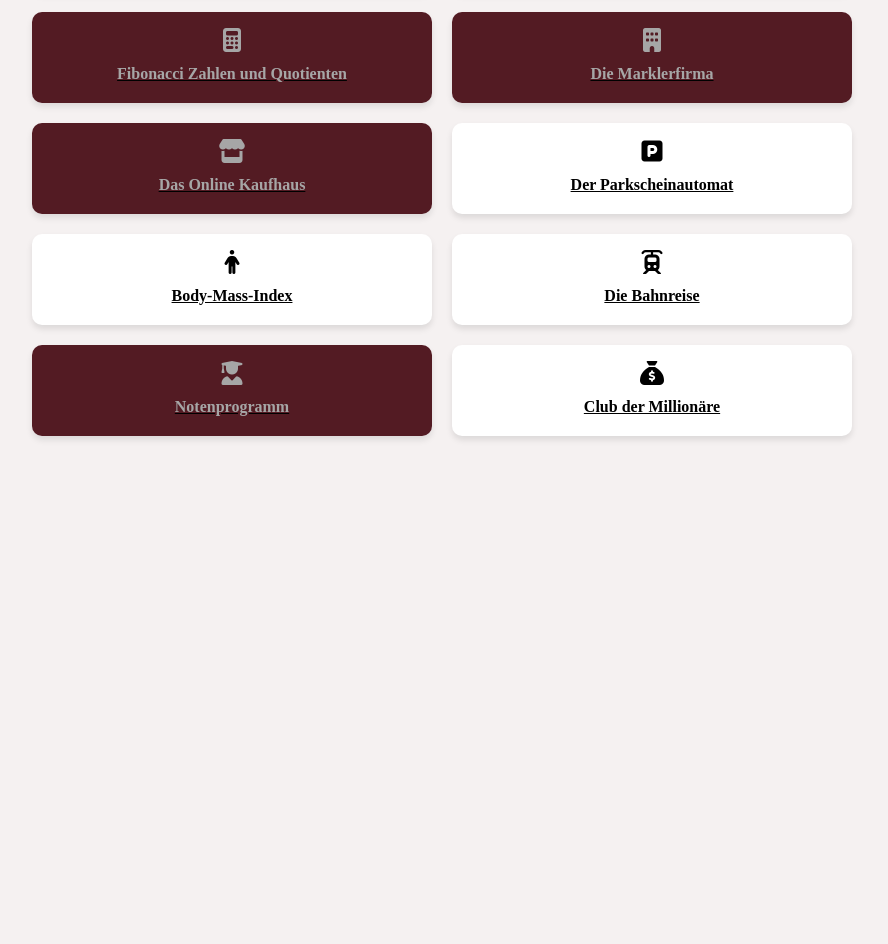
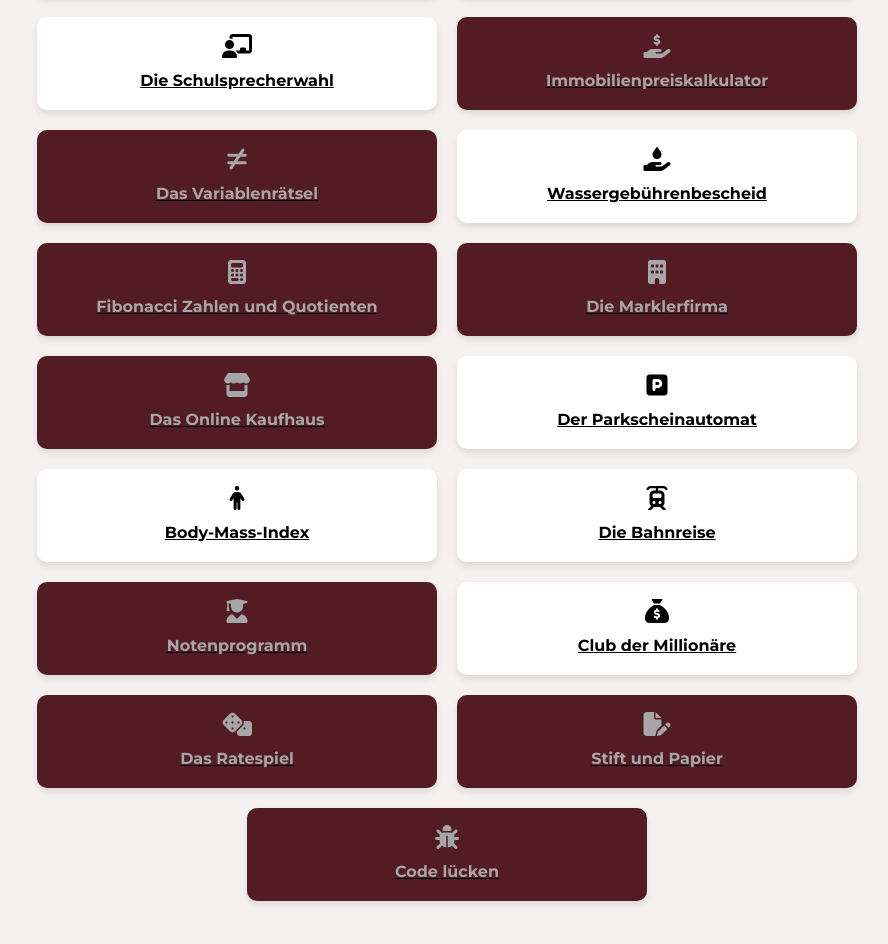
Before and after one commit to David-cmrg/david-cmrg.github.io, a plain HTML site: page MeinInfoKurs/DE/Seiten/JavaEditor/Java.html in a window 1280 px wide. Shown: the part 1324-2268 px from the top of the page, without its empty margins (318-1206 px from the left). Before the commit the page ends 1810 px from the top, so only its background shows below. Drawn offline with Linux system fonts and the light colour scheme.

Commit message:
UI Update
Implemented new Font.
Modified the Navigation bar.
Added new Programming languages (Scratch & HTML).

```diff
--- a/MeinInfoKurs/DE/Seiten/JavaEditor/Java.html
+++ b/MeinInfoKurs/DE/Seiten/JavaEditor/Java.html
@@ -7,6 +7,9 @@
     <link rel="stylesheet" href="../../style.css">
     <script src="../../script.js"></script>
     <script src="https://kit.fontawesome.com/c629f9a56e.js" crossorigin="anonymous"></script>
+    <link rel="preconnect" href="https://fonts.googleapis.com">
+    <link rel="preconnect" href="https://fonts.gstatic.com" crossorigin>
+    <link href="https://fonts.googleapis.com/css2?family=Montserrat:ital,wght@0,100..900;1,100..900&display=swap" rel="stylesheet">
     <script async src="https://pagead2.googlesyndication.com/pagead/js/adsbygoogle.js?client=ca-pub-3759386961615231"
      crossorigin="anonymous"></script>
     <title>MeinInfoKurs | Java</title>
@@ -23,7 +26,6 @@
         <h2 class="titleMain" style="margin:2.3vh 0vh 15vh 0vh;">MeinInfoKurs</h2>
         <ul>
             <li><i class="fa-solid fa-house"></i>  <a href="../../index.html">Startseite</a></li>
-            <!-- <li><i class="fa-brands fa-html5 fa-xl"></i>  <a href="../HTML/html.html">HTML</a></li> -->
             <li><i class="fa-brands fa-java fa-xl"></i>  <a href="#">Java</a></li>
             <li><i class="fa-solid fa-bug fa-lg"></i>  <a href="fehlersuche.html">Fehler Suche</a></li>
             <li><i class="fa-solid fa-book"></i>  <a href="docs.html">Dokumentation</a></li>
@@ -77,7 +79,7 @@
             <strong>Viel Spaß beim Lernen und dir eine erfolgreiche Reise in Java!</strong>
         </p>
         <h2>Aufgaben aus der Welt des Java Editors</h2>
-        <div id="AufgabenMain">
+        <div class="AufgabenMain">
             <section class="aufgaben-section">
                 <a href="HelloWorld.html">
                     <article>
@@ -121,7 +123,7 @@
                         <h4>Das Variablenrätsel</h4>
                     </article>
                 </a>
-                <a href="Wassergebuehren.html" class="error-bg">
+                <a href="Wassergebuehren.html">
                     <article>
                         <i class="fa-solid fa-hand-holding-droplet fa-xl"></i>
                         <h4>Wassergebührenbescheid</h4>
@@ -175,6 +177,24 @@
                         <h4>Club der Millionäre</h4>
                     </article>
                 </a>
+                <a href="Ratespiel.html" class="error-bg">
+                    <article>
+                        <i class="fa-solid fa-dice fa-xl"></i>
+                        <h4>Das Ratespiel</h4>
+                    </article>
+                </a>
+                <a href="StiftUndPapier.html" class="error-bg">
+                    <article>
+                        <i class="fa-solid fa-file-pen fa-xl"></i>
+                        <h4>Stift und Papier</h4>
+                    </article>
+                </a>
+                <a href="CodeLuecken.html" class="error-bg">
+                    <article>
+                        <i class="fa-solid fa-bug fa-xl"></i>
+                        <h4>Code lücken</h4>
+                    </article>
+                </a>
             </section>
         </div>
     </main>
```
